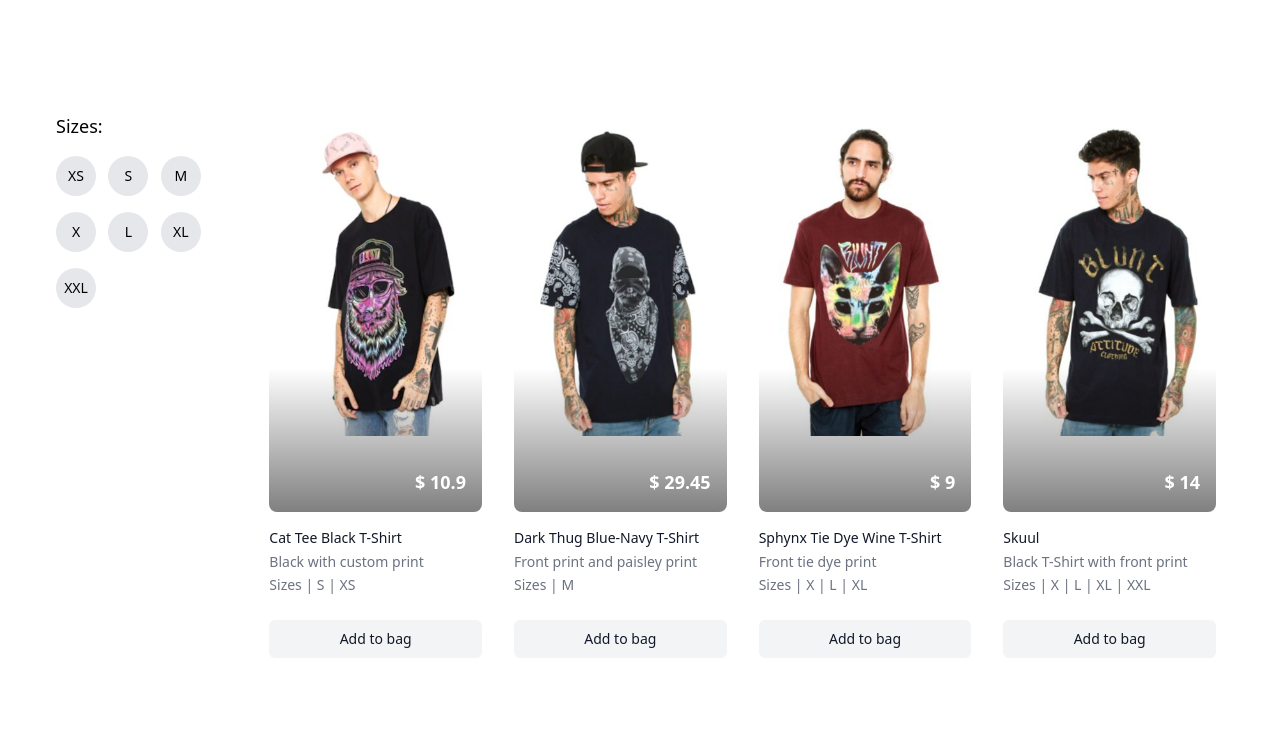
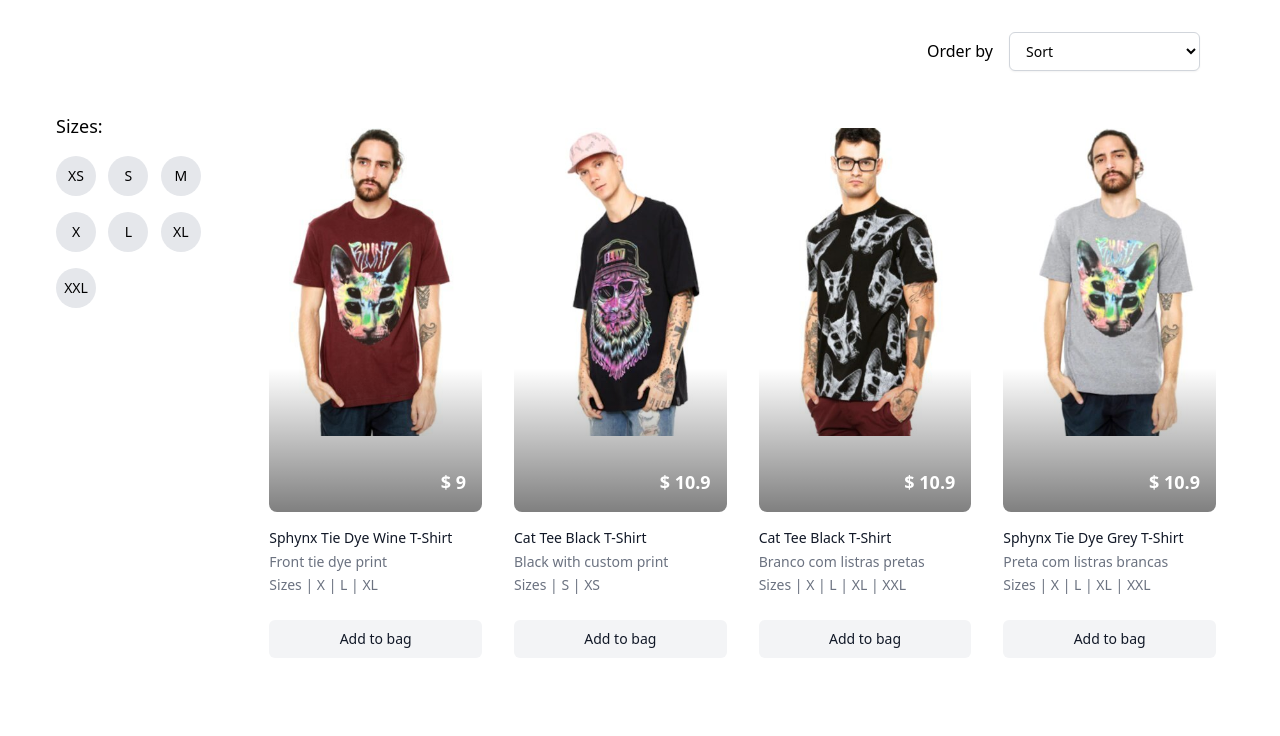
Before and after one commit to aparna2899/shopping-cart-frontend, a React (Create React App) app: page / in a window 1280 px wide. Shown: the top 736 px of the page. Built offline with nearby package versions, Linux system fonts and the light colour scheme.

Commit message:
add sorting

```diff
--- a/src/componenets/Products.js
+++ b/src/componenets/Products.js
@@ -1,6 +1,8 @@
+import { useState } from 'react';
 import data from '../data.json';
 
 export default function Products(props) {
+  const [sort, setSort] = useState('asc');
   let { selectedSize } = props;
   let productList = [];
   if (selectedSize.length === 0) {
@@ -17,9 +19,37 @@ export default function Products(props) {
       }
     }
   }
+  if (sort === 'asc') {
+    productList.sort((a, b) => a.price - b.price);
+  } else {
+    productList.sort((a, b) => b.price - a.price);
+  }
+
+  const handleChange = (event) => {
+    if (event.target.value === 'desc') {
+      setSort('desc');
+    } else {
+      setSort('asc');
+    }
+  };
 
   return (
     <div className="col-span-5 bg-white">
+      <div className="absolute right-16 top-8">
+        <label htmlFor="order">Order by</label>
+        <select
+          id="order"
+          defaultValue={'DEFAULT'}
+          className="rounded-md border border-gray-300 bg-white py-2 pl-3 pr-10 mx-4 shadow-sm focus:border-indigo-500 focus:outline-none focus:ring-1 focus:ring-indigo-500 sm:text-sm"
+          onChange={(event) => handleChange(event)}
+        >
+          <option value="DEFAULT" disabled>
+            Sort
+          </option>
+          <option value="asc">Lowest to highest</option>
+          <option value="desc">Highest to lowest</option>
+        </select>
+      </div>
       <div className="mx-auto max-w-2xl py-16 px-4 sm:py-24 sm:px-6 lg:max-w-7xl lg:px-8">
         <ul className="mt-8 grid grid-cols-1 gap-y-12 sm:grid-cols-2 sm:gap-x-6 lg:grid-cols-4 xl:gap-x-8">
           {productList.map((product) => (
@@ -39,7 +69,9 @@ export default function Products(props) {
                   <p className="mt-1 text-sm text-gray-500">{product.style}</p>
                   <p className="mt-1 text-sm text-gray-500 inline">Sizes </p>
                   {product.availableSizes.map((size) => (
-                    <span className="mt-1 text-sm text-gray-500">| {size} </span>
+                    <span key={size} className="mt-1 text-sm text-gray-500">
+                      | {size}{' '}
+                    </span>
                   ))}
                 </div>
                 <div className="absolute inset-x-0 top-0 flex h-96 items-end justify-end overflow-hidden rounded-lg p-4">
```
